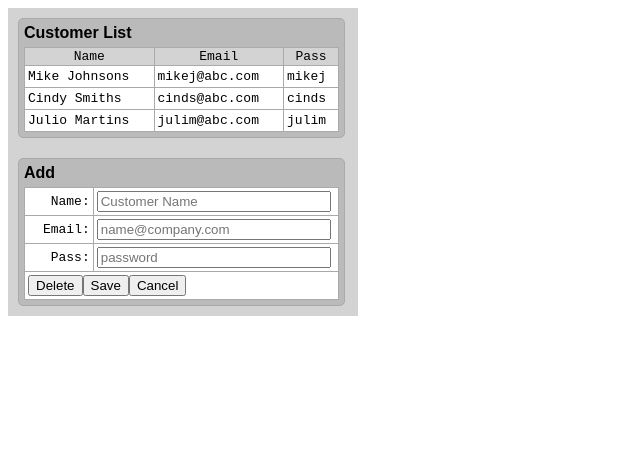
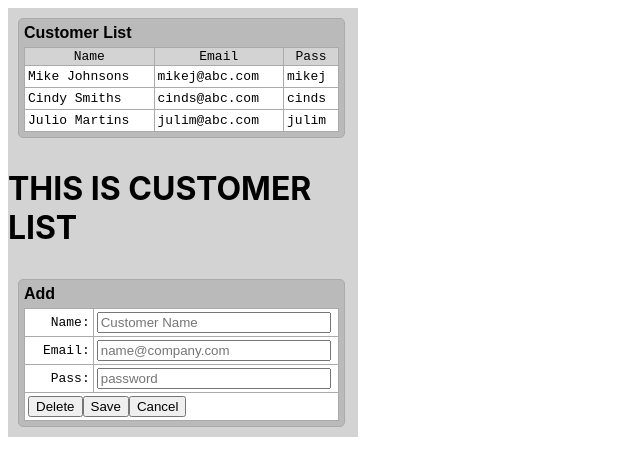
Before and after one commit to devDEVWENDY/FSE-phase2-option1, a React (Create React App) app: page / in a window 1280 px wide. Shown: the top 476 px of the page, without its empty margins (0-640 px from the left). Built offline with nearby package versions, Linux system fonts and the light colour scheme.

Commit message:
import CustomerList and addJSX to test exposing CustomerList in the browser

```diff
--- a/src/App.js
+++ b/src/App.js
@@ -1,6 +1,7 @@
 // import React from 'react';
 // import customers from './memdb.js'
 import { getAll, post, put, deleteById } from './memdb.js';
+import CustomerList from './components/CustomerList.js';
 import './App.css';
 import React, {useState, useEffect} from 'react';
 
@@ -97,6 +98,7 @@ export function App(params) {
           </tbody>
         </table>
     </div>
+    <div> <CustomerList /></div>
     <div className="boxed">
       <div>
         <h4>{mode}</h4>
```
